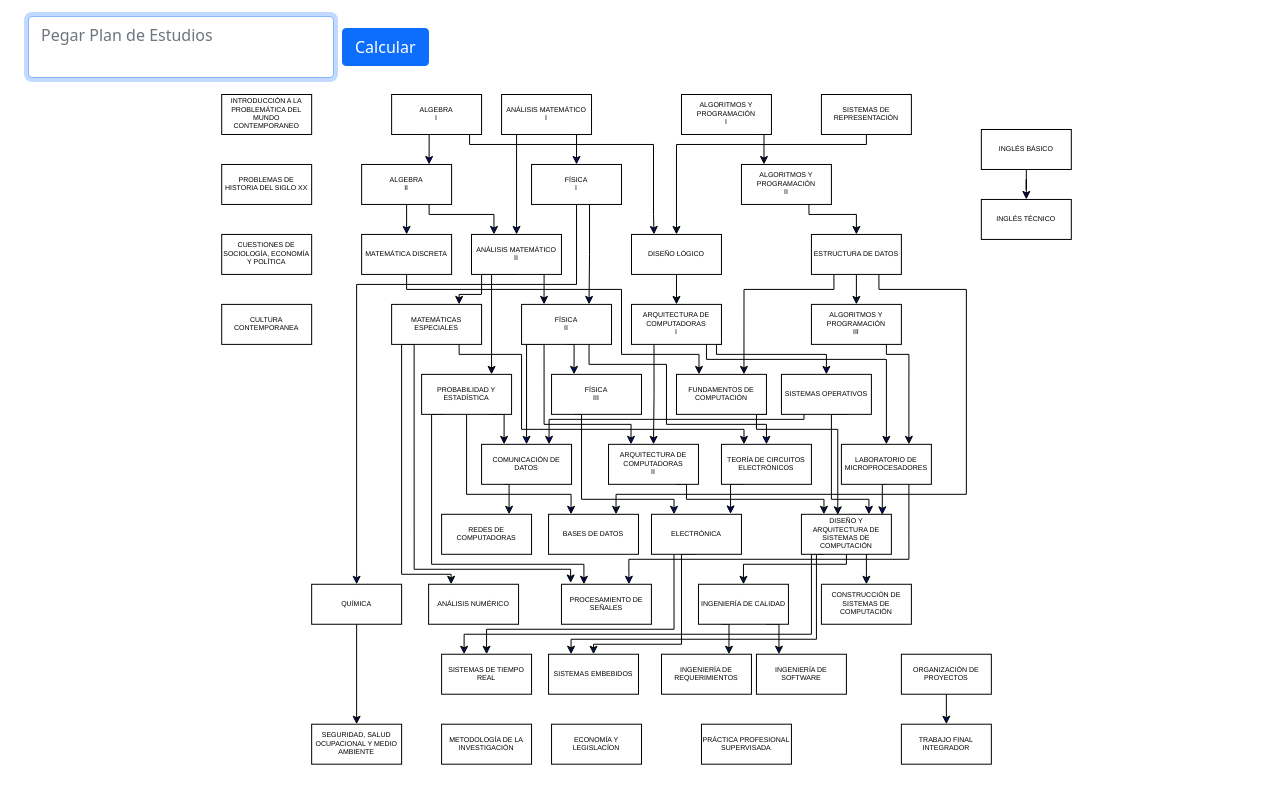
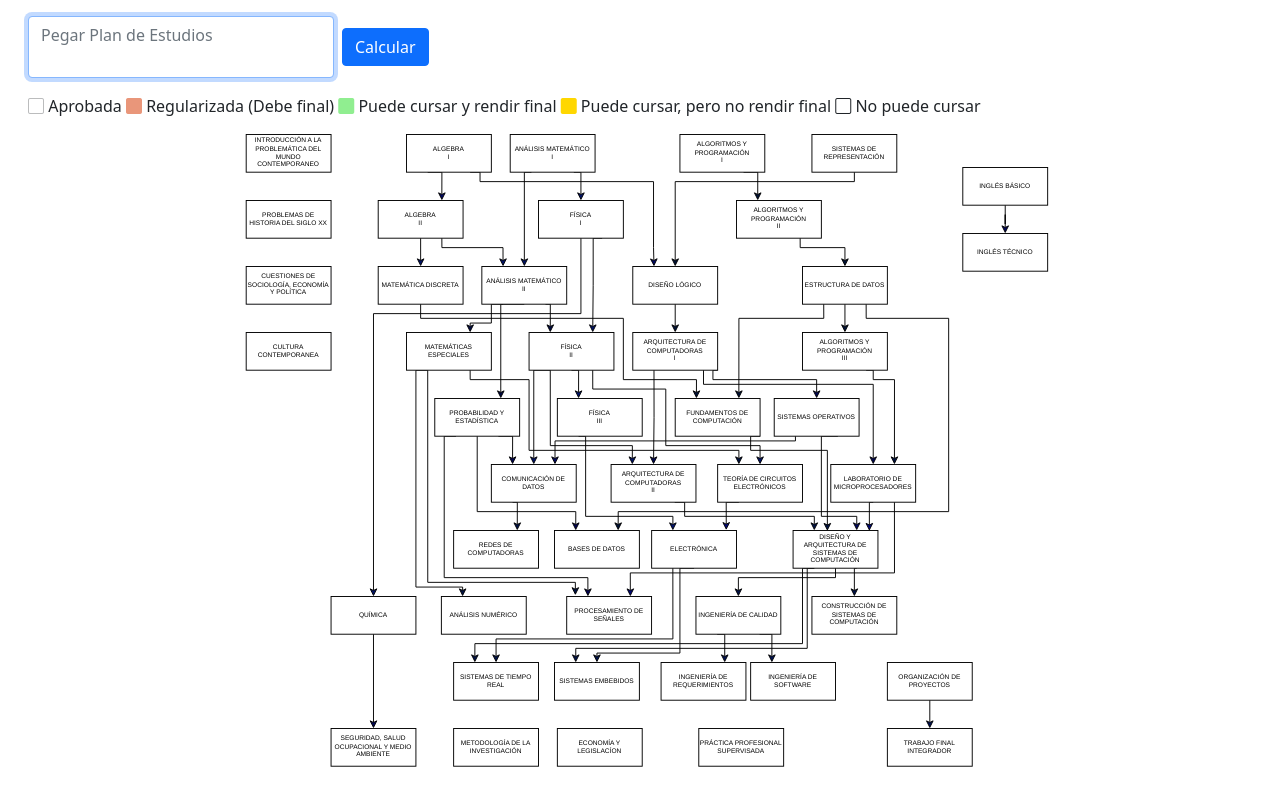
Before and after one commit to untrefingcomputacion/materias, a plain HTML site: page index.html in a window 1280 px wide. Drawn offline with nearby package versions, Linux system fonts and the light colour scheme.

Commit message:
leyenda y fix logica aprobable regularizable

```diff
--- a/index.html
+++ b/index.html
@@ -12,6 +12,7 @@
       integrity="sha384-EVSTQN3/azprG1Anm3QDgpJLIm9Nao0Yz1ztcQTwFspd3yD65VohhpuuCOmLASjC"
       crossorigin="anonymous"
     />
+    <link rel="stylesheet" href="https://cdn.jsdelivr.net/npm/bootstrap-icons@1.5.0/font/bootstrap-icons.css">
 
     <link rel="stylesheet" href="style.css" />
     <title>Document</title>
@@ -37,6 +38,11 @@
               </button>
             </div>
           </div>
+          <div class="form-group" id="leyenda">
+            <div class="row-10">
+              <i class="bi bi-square" id="leyenda-aprobada"></i> Aprobada  <i class="bi bi-square-fill" id="leyenda-regularizada"></i> Regularizada (Debe final)  <i class="bi bi-square-fill" id="leyenda-aprobable"></i> Puede cursar y rendir final  <i class="bi bi-square-fill" id="leyenda-regularizable"></i> Puede cursar, pero no rendir final  <i class="bi bi-square" id="leyenda-no-cursable"></i> No puede cursar
+            </div>
+          </div>
         </form>
       </div>
       <div class="row flex-fill" id="materias">
--- a/js/script.js
+++ b/js/script.js
@@ -54,8 +54,8 @@ const mapCorrelativas = (materia, key) => {
 }
 
 const mapCursadasYFinales = (materia, _key, { listadoMaterias }) => {
-    const regularizable = materia.correlativas.every(correlativa => listadoMaterias[correlativa].instancia === 'Equivalencia' || listadoMaterias[correlativa].instancia === 'Regularidad' || listadoMaterias[correlativa].instancia === 'Examen') && materia.instancia === null;
-    const aprobable = materia.correlativas.every(correlativa => listadoMaterias[correlativa].instancia === 'Equivalencia' || listadoMaterias[correlativa].instancia === 'Examen') && materia.instancia !== 'Examen' && materia.instancia !== 'Equivalencia';
+    const regularizable = materia.instancia === null && materia.correlativas.every(correlativa => ['Equivalencia', 'Regularidad', 'Examen'].includes(listadoMaterias[correlativa].instancia)) && materia.correlativas.some(correlativa => listadoMaterias[correlativa].instancia === 'Regularidad');
+    const aprobable = materia.instancia !== 'Examen' && materia.instancia !== 'Equivalencia' && (materia.correlativas === [] || materia.correlativas.every(correlativa => ['Equivalencia', 'Examen'].includes(listadoMaterias[correlativa].instancia)));
     return { ...materia, regularizable, aprobable };
 }
 
--- a/style.css
+++ b/style.css
@@ -71,3 +71,26 @@ svg {
     top:0;
     left:0;
 }
+
+#leyenda {
+    display: flex;
+    align-items: center;
+    position: relative;
+    margin: 1em;
+}
+
+#leyenda-aprobada {
+    opacity: 0.3
+}
+
+#leyenda-regularizada {
+    color: darksalmon;
+}
+
+#leyenda-aprobable {
+    color: lightgreen;
+}
+
+#leyenda-regularizable {
+    color: gold;
+}
```
